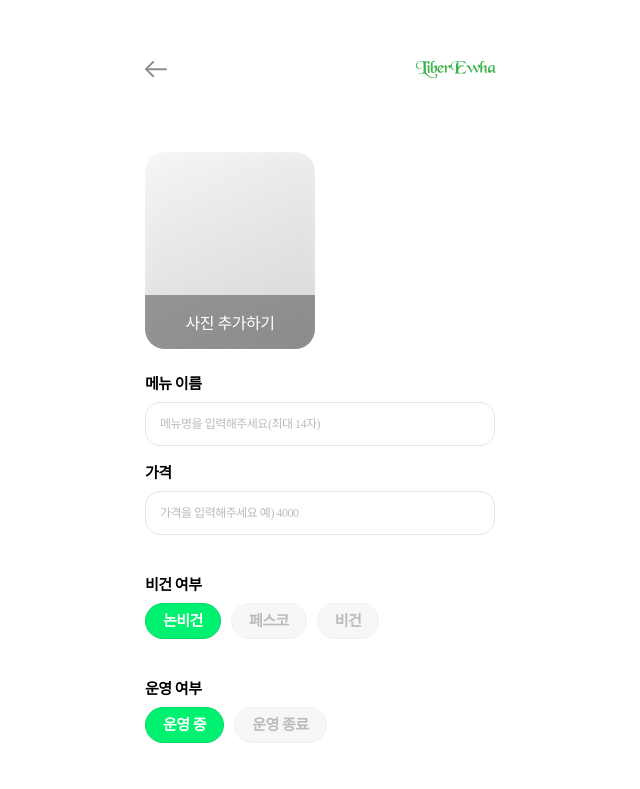
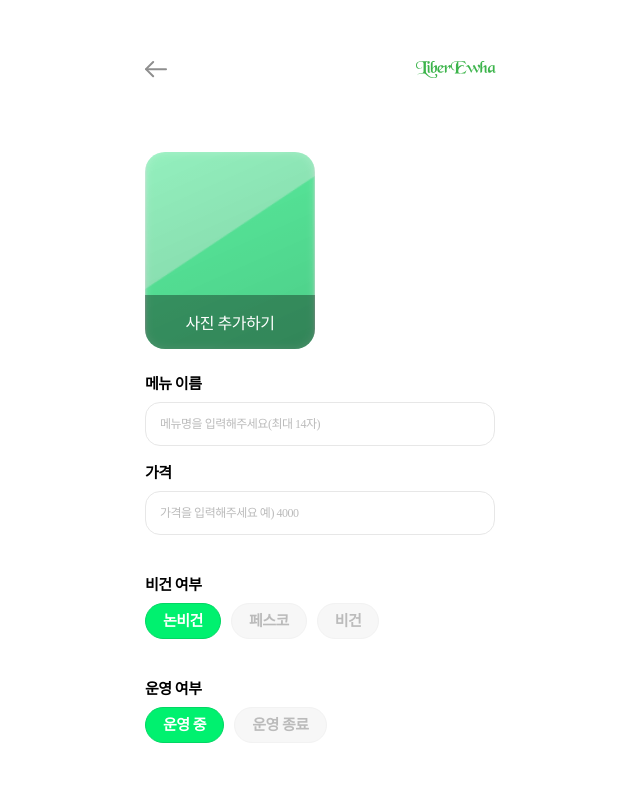
Before and after one commit to y0ung22/12th-Ewha-Festival-Front, a React (Create React App) app: page /menuadd/1 in a window 1280 px wide. Shown: the top 789 px of the page, without its empty margins (320-960 px from the left). Built offline with nearby package versions, Linux system fonts and the light colour scheme; no server answers; a web font is replaced by a local one.

Commit message:
fix: menuaddpage 이미지 확대 문제 해결

```diff
--- a/src/App.js
+++ b/src/App.js
@@ -58,11 +58,13 @@ function App() {
             <Route path={'/facility'} element={<FacilityPage />} />
             <Route path={'/my'} element={<MyPage />} />
 
+            {/* 메인 & 목록 & 검색 */}
             <Route path={'/'} element={<NavigateMainPage />} />
             <Route path={'/boothlist'} element={<BoothListPage />} />
             <Route path={'/perflist'} element={<PerfListPage />} />
             <Route path={'/search'} element={<SearchPage />} />
 
+            {/* 부스 & 공연 & 메뉴 수정 및 추가 */}
             <Route path={'/boothedit/:id'} element={<BoothEditPage />} />
             <Route path={'/perfedit/:id'} element={<PerfEditPage />} />
             <Route path={'/tfedit/:id'} element={<TfEditPage />} />
--- a/src/pages/AdminEditPage/MenuAddPage.jsx
+++ b/src/pages/AdminEditPage/MenuAddPage.jsx
@@ -14,7 +14,6 @@ import { PostMenu } from '../../api/booth';
 const MenuAddPage = () => {
   const { id } = useParams();
   const navigate = useNavigate();
-
   const [img, setImg] = useState(null);
   const [menu, setMenu] = useState('');
   const [price, setPrice] = useState('');
--- a/src/pages/AdminEditPage/components/MenuThumAdd.jsx
+++ b/src/pages/AdminEditPage/components/MenuThumAdd.jsx
@@ -1,9 +1,10 @@
 import React, { useEffect, useState, useRef } from 'react';
 import styled from 'styled-components';
 import { S } from './AdminEdit.style';
+import default_card from '../../../assets/images/default-card.png';
 
 const MenuThumAdd = ({ onImgUpload }) => {
-  const [prevUrl, setPrevUrl] = useState('');
+  const [prevUrl, setPrevUrl] = useState(default_card);
   const fileInputRef = useRef(null);
 
   const handleImgChange = e => {
@@ -26,8 +27,7 @@ const MenuThumAdd = ({ onImgUpload }) => {
   return (
     <Wrapper>
       <S.Title text={'대표 사진'} />
-      <S.MImgContainer>
-        {prevUrl && <img src={prevUrl} alt='Thumbnail Preview' />}
+      <S.MImgContainer prevUrl={prevUrl}>
         <S.MImgAddBtn onClick={handleBtnClick}>사진 추가하기</S.MImgAddBtn>
         <input
           type='file'
```
